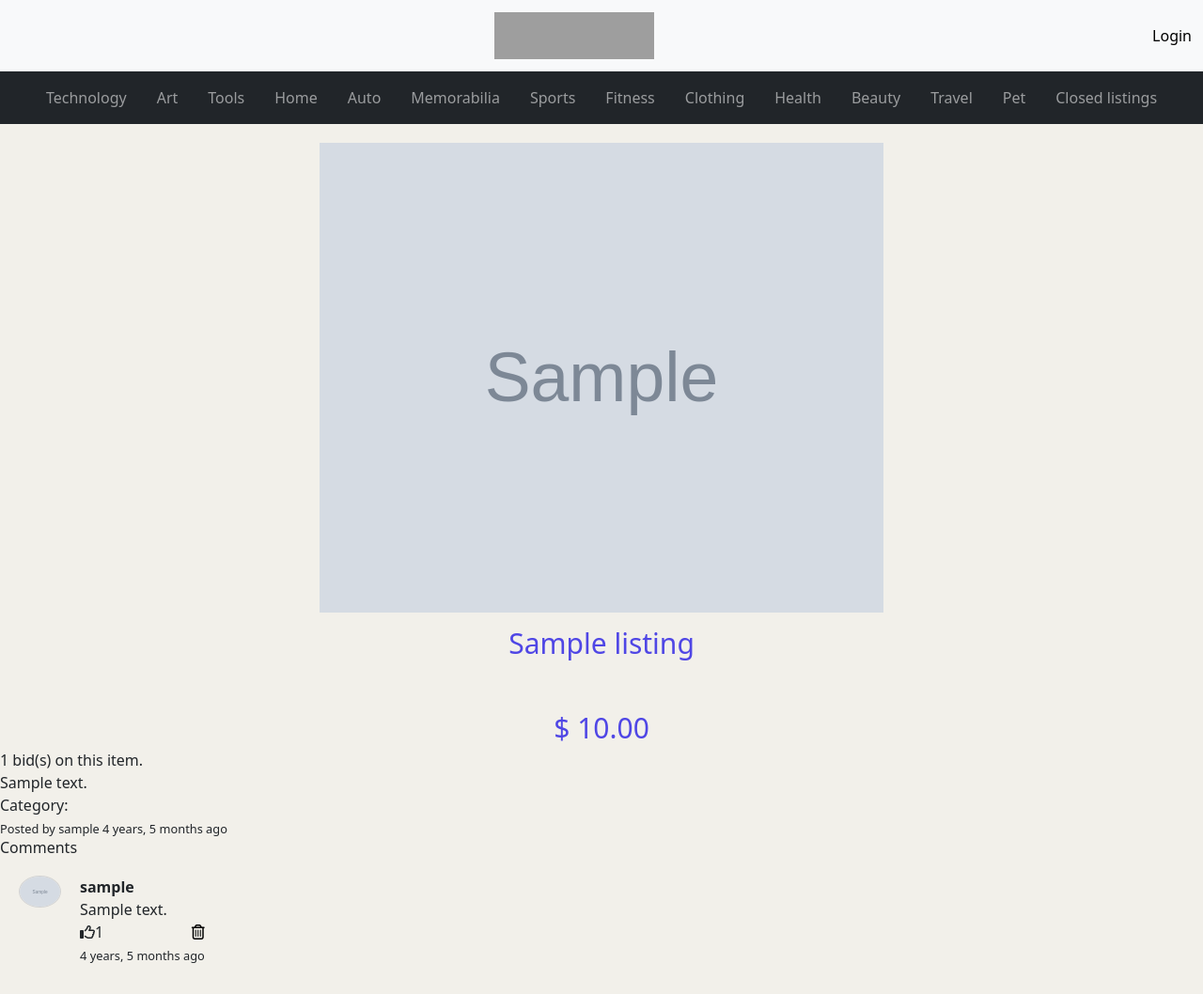
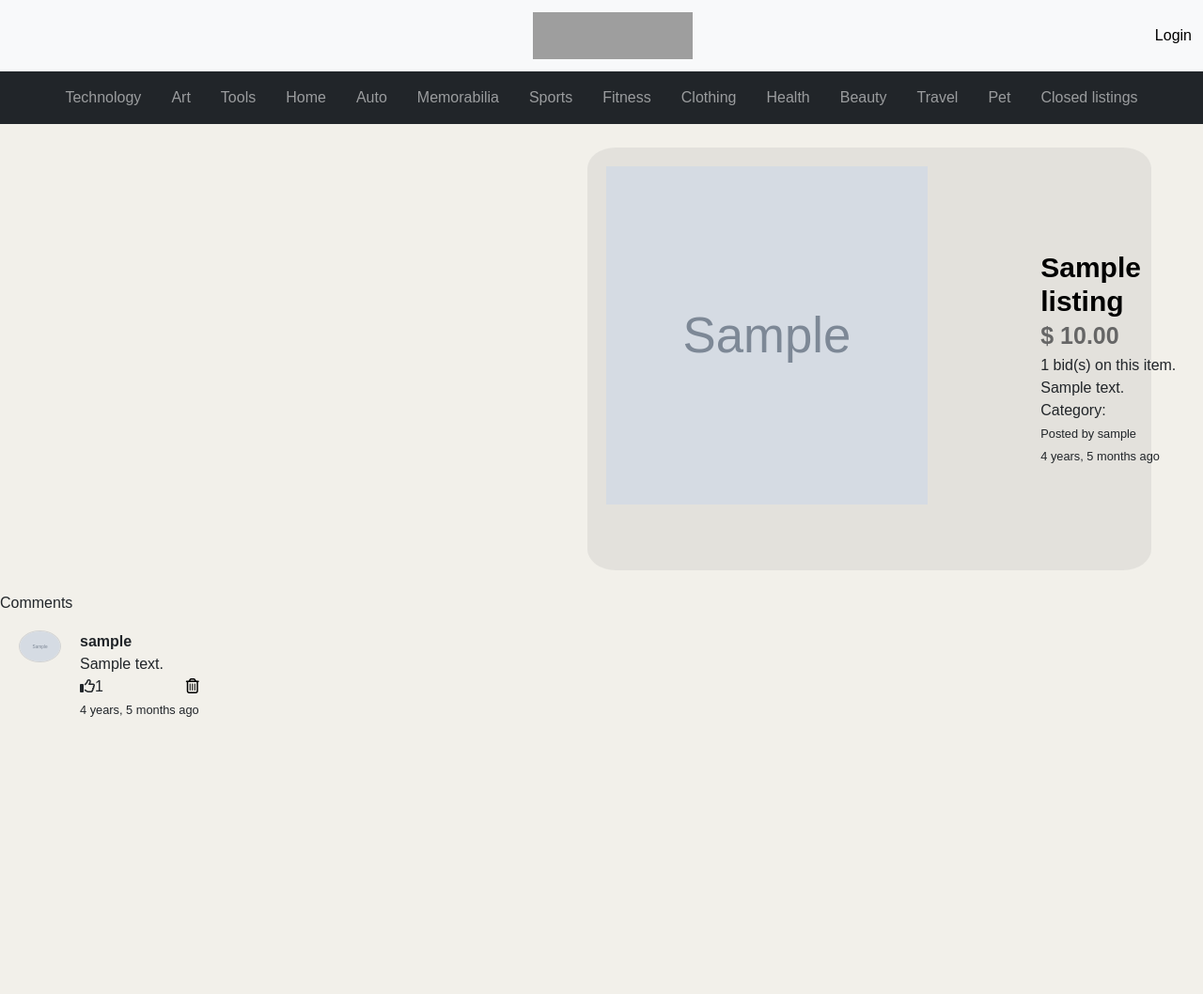
Before and after one commit to NickG35/Cartio, a Django app: page /listing/1 in a window 1280 px wide. Shown: the whole page at 94% size. After the commit the page ends 763 px from the top, so only its background shows below. Run offline with Django 5.2, Linux system fonts and the light colour scheme; tables that the repository leaves empty hold one stand-in row (values such as "Sample post"); grey boxes marked "Sample" are stand-in pictures; some libraries are stand-ins or nearby versions; grey boxes are pictures that could not be loaded.

Commit message:
styling listings and message box

```diff
--- a/Commerce/static/Commerce/styles.css
+++ b/Commerce/static/Commerce/styles.css
@@ -1,9 +1,12 @@
 body {
   background-color: #f2f0ea;
+  font-family: sans-serif;
 }
 .nav-logo {
     width: 170px;
     height: 50px;
+    margin-left: 80px;
+    justify-content: center;
 }
 
 .centered {
@@ -90,11 +82,14 @@
   text-transform: uppercase;
 }
 .header {
-  margin-top: 15px;
-  text-align: center;
-  color: #4F46E5;
-  font-weight: 500;
+  color: black;
+  font-weight: bold;
   font-size: 30px;
+}
+
+#price {
+  font-size: 25px;
+  color: rgb(102, 102, 102);
 }
 .signup-link {
   color: #6B7280;
@@ -300,34 +325,74 @@
   margin-left: 50px;
   padding: 10px;
 }
+#image-container {
+  position: relative;
+  display: flex;
+  align-items: center;
+  margin: 25px;
+}
+
+.img-container:hover {
+  transform: scale(1.05); /* Slightly increase the size of the container */
+  box-shadow: 0 -10px 20px rgba(0, 0, 0, 0.3); /* Add a shadow for a popping effect */
+  border-radius: 5%;
+}
+
+.img-container:hover img {
+  transform: scale(1.05); /* Slightly increase the size of the image */
+}
+.image-box,
+.inner-container {
+  display: inline-block;
+  vertical-align: center;
+  margin-left: 600px;
+}
+.image-box {
+  width: 600px;
+  height: 450px;
+  justify-self: center;
+}
+.inner-container {
+  margin-left: 100px;
+}
+.imgBack {
+  position: absolute;
+  background-color: #a4a4a4;
+  width: 600px;
+  height: 450px;
+  z-index: -1; /* Place the background behind the image */
+  opacity: .2; /* Adjust opacity as needed */
+  border-radius: 5%;
+}
 .image-view {
-  width: 600px;
-  height: 500px;
+  width: 400px;
+  height: 400px;
+  padding: 20px;
   margin-left: auto;
   margin-right: auto;
 
 }
 
 #header-container {
-  height: 70px;
-  margin-bottom: 15px;
+  display: flex;
+  flex-direction: row;
 }
 
+.watch-button {
+  padding-left: 15px;
+}
 .listin-view-image {
   display: inline-block;
 }
 
-.btn-light {
-  margin-top: 40px;
-}
-
-#image-container {
-  margin-top: 20px;
+.lower-card {
+  padding-top: 15px;
 }
 
 .form-container {
   display: flex;
   flex-direction: row;
+  justify-content: center;
 }
 
 #button-bid {
```
Also changed, not shown: other parts of Commerce/static/Commerce/styles.css (+30 -11 lines).
